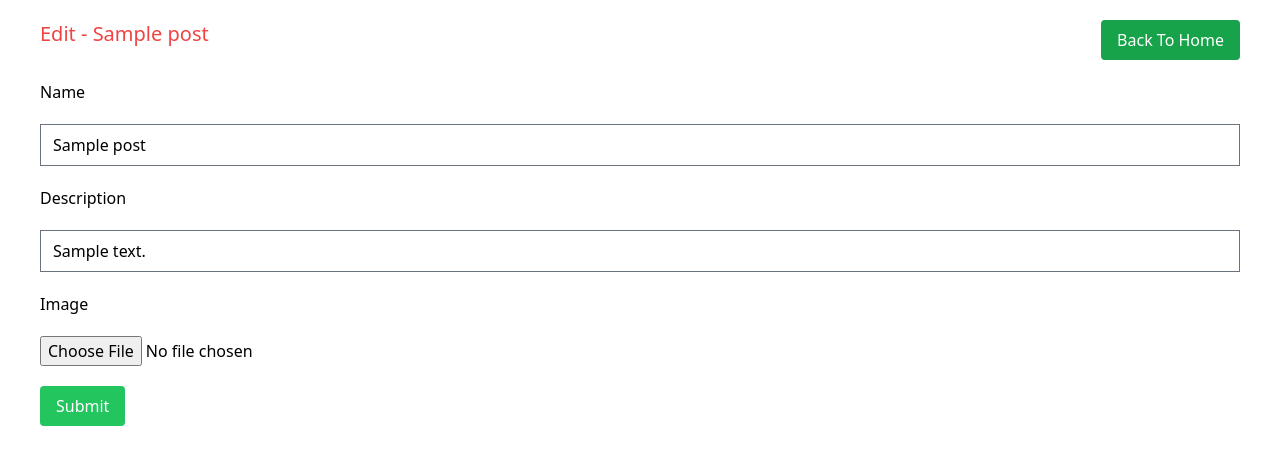
After one commit to tseflutter75/Laravel-Crud, a Laravel app: page /edit/1 in a window 1280 px wide. The commit adds this page. Shown: the top 465 px of the page. Run offline with Laravel 12, Linux system fonts and the light colour scheme; tables that the repository leaves empty hold one stand-in row (values such as "Sample post"); some libraries are stand-ins or nearby versions.

Commit message:
update edit

```diff
--- a/app/Http/Controllers/PostController.php
+++ b/app/Http/Controllers/PostController.php
@@ -39,4 +39,43 @@ class PostController extends Controller
 
         return redirect()->route('home')->with('success', 'Item successfully created!');
     }
+
+
+    // edit fun
+    public function editData($id){
+        $post = Post::findOrFail($id);
+
+        return view('edit', ['ourPost'=>$post]);
+    }
+
+
+    // update
+     public function updateData($id,Request $request){
+
+          $validated = $request->validate([
+        'name' => 'required',
+        'description' => 'required',
+        'image' => 'nullable',
+
+        ]);
+
+        // upload image
+        $imageName = null;
+        if(isset($request->image)){
+             $imageName = time().'.'.$request->image->extension();
+             $request->image->move(public_path('images'), $imageName);
+        }
+
+
+        // update post
+          $post = Post::findOrFail($id);
+        $post->name = $request->name;
+        $post->description = $request->description;
+        $post->image = $imageName;
+
+        $post->save();
+
+        return redirect()->route('home')->with('success', 'Item successfully updated!');
+    }
+
 }
--- /dev/null
+++ b/resources/views/edit.blade.php
@@ -0,0 +1,61 @@
+
+<!DOCTYPE html>
+<html lang="en">
+<head>
+    <meta charset="UTF-8">
+    <meta name="viewport" content="width=device-width, initial-scale=1.0">
+    <meta http-equiv="X-UA-Compatible" content="ie=edge">
+
+    <script src="https://cdn.tailwindcss.com?plugins=forms,typography,aspect-ratio,line-clamp,container-queries"></script>
+
+    <style type="text/tailwindcss">
+        @layer utilities {
+            .container {
+                @apply px-10 mx-auto;
+            }
+        }
+    </style>
+
+    <title>Document</title>
+</head>
+<body>
+
+    <div class="container">
+        <div class="flex justify-between my-5">
+            <h2 class="text-red-500 text-xl">Edit - {{$ourPost->name}}</h2>
+
+            <a href="/" class="bg-green-600 text-white rounded py-2 px-4">
+                Back To Home
+            </a>
+        </div>
+
+            <div>
+                  <form method="POST" action="{{ route('update', $ourPost->id) }}" enctype="multipart/form-data">
+                    @csrf
+                       <div class="flex flex-col gap-5">
+                         <label for="">Name</label>
+                         <input type="text" name="name" value="{{$ourPost->name}}" >
+                         @error('name')
+                         <p class="text-red-600"> {{ $message }} </p>
+                         @enderror
+
+                         <label for="">Description</label>
+                         <input type="text" name="description" value="{{$ourPost->description}}" >
+                        @error('description')
+                         <p class="text-red-600"> {{ $message }} </p>
+                        @enderror
+
+                         <label for="">Image</label>
+                        <input type="file" name="image", id="" >
+                        <div>
+                            <input type="submit" class="bg-green-500 text-white  py-2 px-4 rounded inline-block" >
+                        </div>
+
+                        </div>
+                </form>
+            </div>
+
+    </div>
+
+</body>
+</html>
--- a/routes/web.php
+++ b/routes/web.php
@@ -11,3 +11,7 @@ Route::get('/', function () {
 Route::get('/create', [PostController::class, 'create'] );
 
 Route::post('/store', [PostController::class, 'ourfilestore'] )-> name('store');
+
+Route::get('/edit/{id}', [PostController::class, 'editData'] )->name('edit');
+
+Route::post('/update/{id}', [PostController::class, 'updateData'] )->name('update');
```
Also changed, not shown: resources/views/welcome.blade.php (+5 -3 lines), public/images/1795014460.png (added), public/images/1795015713.png (added), public/images/1795079854.png (added), public/images/1795079958.png (added), public/images/1795080172.jpg (added).
